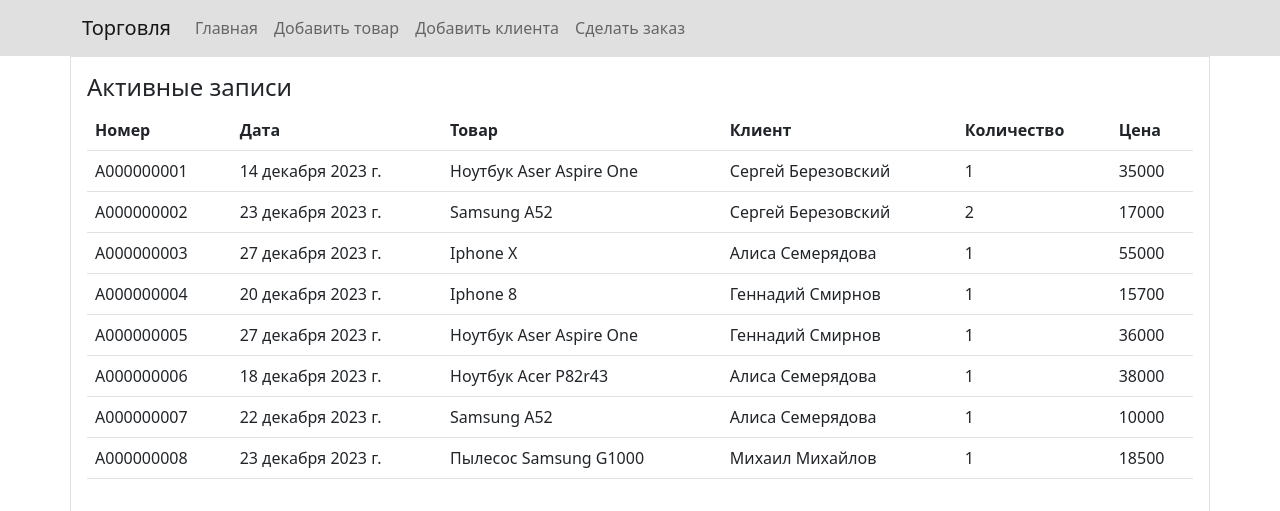
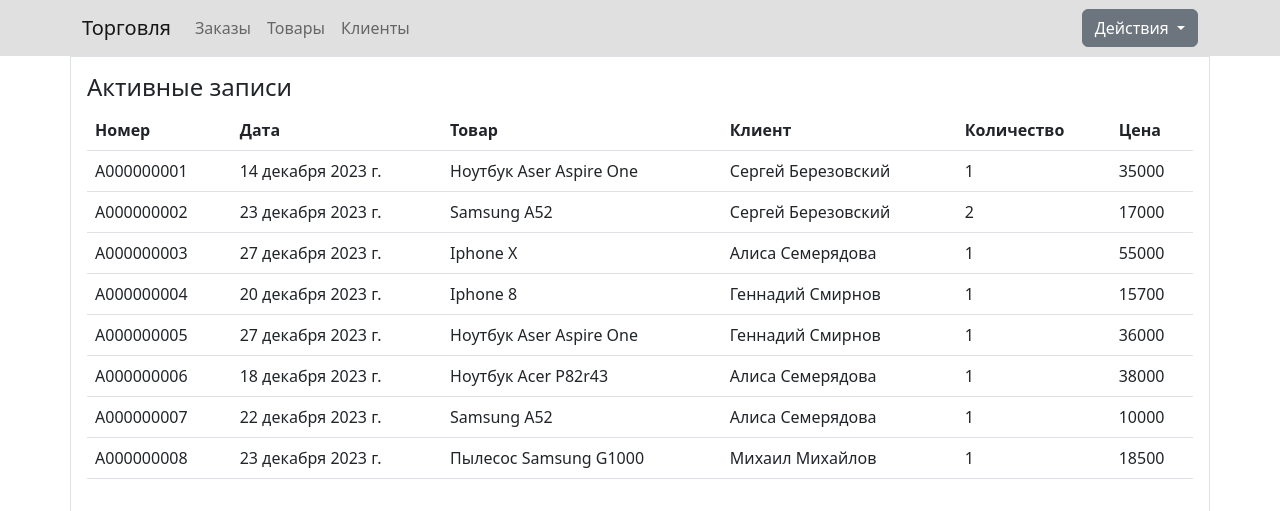
Before and after one commit to SergeyGzhegoz/products2, a Django app: page / in a window 1280 px wide. Shown: the top 511 px of the page. Run offline with Django 4.2, Linux system fonts and the light colour scheme; data comes from the database, SQL or seed files in the repository.

Commit message:
-- App v1.2 Изменил меню. Добавил просмотр Товаров и Клиентов

```diff
--- a/productprj/myapp/templates/myapp/base.html
+++ b/productprj/myapp/templates/myapp/base.html
@@ -20,23 +20,31 @@
         <div class="collapse navbar-collapse" id="navbarNav">
             <ul class="navbar-nav">
                 <li class="nav-item active">
-                    <a class="nav-link" href="/">Главная<span class="sr-only"></span></a>
-                </li>
+                    <a class="nav-link" href="/">Заказы<span class="sr-only"></span></a></li>
                 <li class="nav-item">
-                    <a class="nav-link" href="/prod_form">Добавить товар</a>
-                </li>
+                    <a class="nav-link" href="/products">Товары<span class="sr-only"></span></a></li>
                 <li class="nav-item">
-                    <a class="nav-link" href="/cust_form">Добавить клиента</a>
-                </li>
-                <li class="nav-item">
-                    <a class="nav-link" href="/order_form">Сделать заказ</a>
-                </li>
+                    <a class="nav-link" href="/customers">Клиенты<span class="sr-only"></span></a></li>
+            </ul>
+        </div>
+
+        <div class="dropdown">
+            <button class="btn btn-secondary dropdown-toggle" type="button" id="dropdownMenuButton1"
+                    data-bs-toggle="dropdown" aria-expanded="false">
+                    Действия
+            </button>
+            <ul class="dropdown-menu" aria-labelledby="dropdownMenuButton1">
+                <li class="dropdown-item">
+                    <a class="nav-link" href="/prod_form">Добавить товар</a></li>
+                <li class="dropdown-item">
+                    <a class="nav-link" href="/cust_form">Добавить клиента</a></li>
+                <li class="dropdown-item">
+                    <a class="nav-link" href="/order_form">Сделать заказ</a></li>
             </ul>
         </div>
         </div>
     </nav>
-
-
 {% block content %}{% endblock %}
 </body>
 </html>
+<script src="https://cdn.jsdelivr.net/npm/bootstrap@5.0.2/dist/js/bootstrap.bundle.min.js" integrity="sha384-MrcW6ZMFYlzcLA8Nl+NtUVF0sA7MsXsP1UyJoMp4YLEuNSfAP+JcXn/tWtIaxVXM" crossorigin="anonymous"></script>
--- a/productprj/myapp/templates/myapp/index.html
+++ b/productprj/myapp/templates/myapp/index.html
@@ -8,7 +8,7 @@
 {% block content %}
 <div class="container p-3 border">
     <h4>Активные записи</h4>
-    {% if tasks %}
+    {% if orders_all %}
     <table class="table table-hover">
     <thead>
       <tr>
@@ -21,7 +21,7 @@
       </tr>
     </thead>
         <tbody>
-        {% for elem in tasks %}
+        {% for elem in orders_all %}
             <tr>
                 <td>{{ elem.order_number }}</td>
                 <td>{{ elem.order_date }}</td>
--- a/productprj/myapp/urls.py
+++ b/productprj/myapp/urls.py
@@ -3,6 +3,8 @@
 
 urlpatterns = [
     path('', views.index, name='home'),
+    path('products', views.products, name='products'),
+    path('customers', views.customers, name='customers'),
     path('order_form', views.order_form),
     path('prod_form', views.prod_form),
     path('cust_form', views.cust_form),
--- a/productprj/myapp/views.py
+++ b/productprj/myapp/views.py
@@ -1,13 +1,24 @@
 from django.shortcuts import render, redirect
-from .models import Orders
+from .models import Orders, Products, Customers
 from .forms import OrderForm, ProdForm, CustForm
 
 
 def index(request):
     orders_all = Orders.objects.order_by('id')
     return render(request, 'myapp/index.html', {'title': 'Главная страница сайта',
-                                                'tasks': orders_all})
+                                                'orders_all': orders_all})
 
+
+def products(request):
+    prod_all = Products.objects.order_by('id')
+    return render(request, 'myapp/products.html', {'title': 'Товары',
+                                                'prod_all': prod_all})
+
+
+def customers(request):
+    cust_all = Customers.objects.order_by('id')
+    return render(request, 'myapp/customers.html', {'title': 'Клиенты',
+                                                'cust_all': cust_all})
 
 def order_form(request):
     error = ""
```
Also changed, not shown: productprj/myapp/templates/myapp/customers.html (added, +36 -0 lines), productprj/myapp/templates/myapp/products.html (added, +30 -0 lines).
